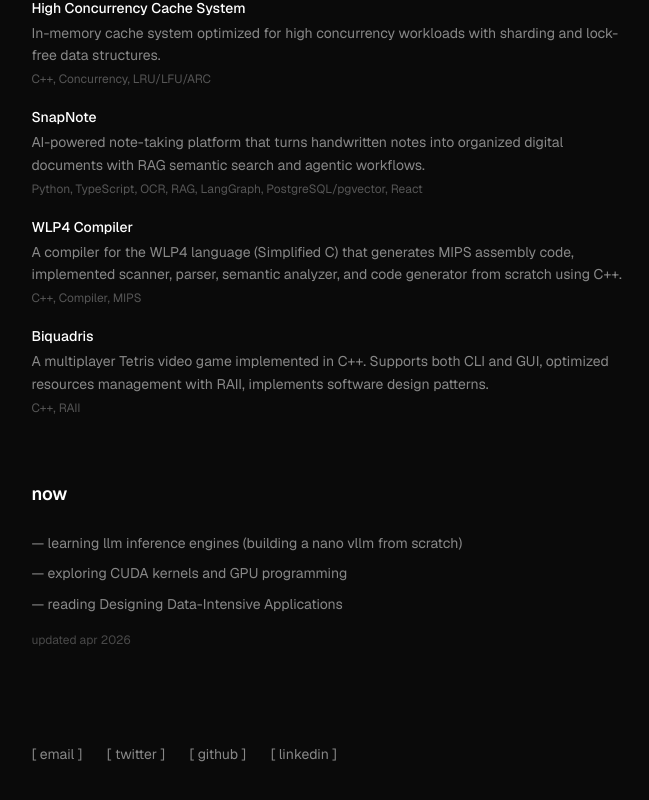
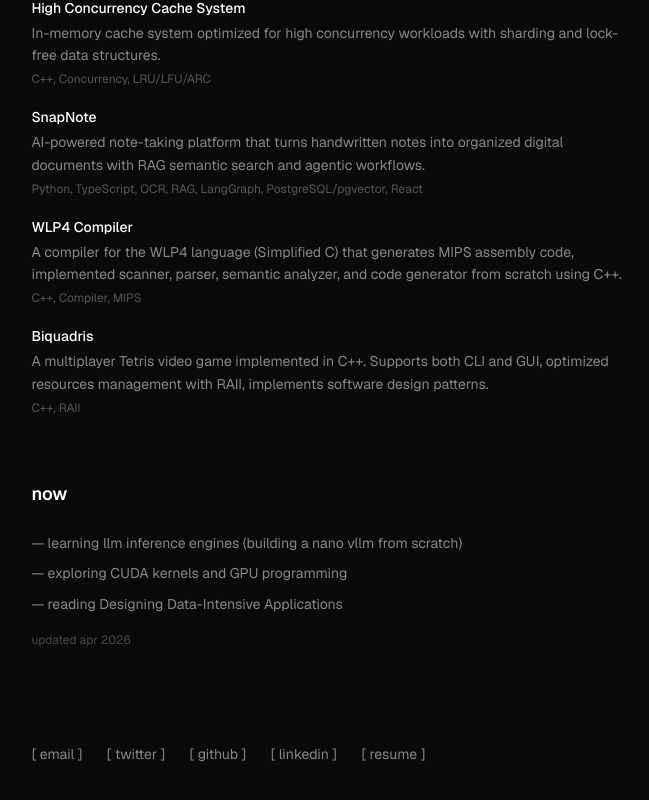
Before and after one commit to M4cr0Chen/terminal-portfolio, a Next.js app: page / in a window 1280 px wide. Shown: the part 934-1734 px from the top of the page, without its empty margins (331-980 px from the left). Built offline with nearby package versions, Linux system fonts and the light colour scheme.

Commit message:
add resume

```diff
--- a/src/components/ContactSection.tsx
+++ b/src/components/ContactSection.tsx
@@ -3,6 +3,7 @@ const links = [
   { label: "twitter", href: "https://x.com/zh_mc050503" },
   { label: "github", href: "https://github.com/M4cr0Chen" },
   { label: "linkedin", href: "https://www.linkedin.com/in/zhenghong-chen-974102245/" },
+  { label: "resume", href: "/Marco_Resume.pdf" },
 ];
 
 export default function ContactSection() {
```
Also changed, not shown: 1 other file (tests, documents, lock files or other folders).
